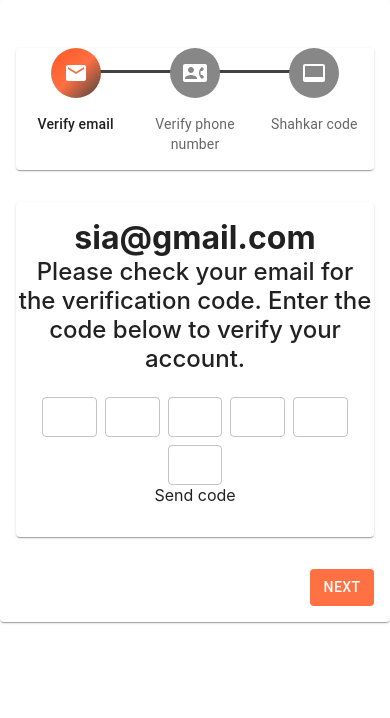
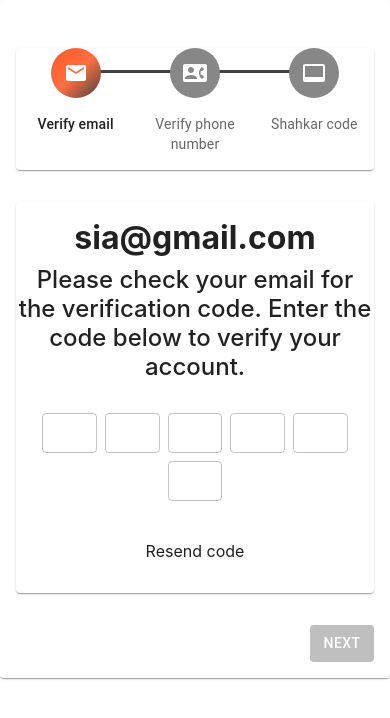
Before and after one commit to siahvosh/Wallet, a React (Create React App) app: page /verifyWizardBase/emailVerify in a window 390 px wide. Shown: the top 718 px of the page. Built offline with nearby package versions, Linux system fonts and the light colour scheme.

Commit message:
update verify page and set verify phone number

```diff
--- a/src/Component/Mui/OTP.js
+++ b/src/Component/Mui/OTP.js
@@ -2,7 +2,7 @@ import {Grid2, TextField} from "@mui/material";
 import {useState} from "react";
 import Stack from "@mui/material/Stack";
 
-export const OTPInput = () => {
+export const OTPInput = (props) => {
     const [otp, setOtp] = useState(["", "", "", "", "", ""]);
 
     const handleChange = (e, index) => {
@@ -13,8 +13,9 @@ export const OTPInput = () => {
         if (e.target.value && index < otp.length - 1) {
             document.getElementById(`otp-${index + 1}`).focus();
         }
+
+        props.otpNumber(newOtp)
     };
-
     const handleKeyDown = (e, index) => {
         if (e.key === "Backspace" && !otp[index] && index > 0) {
             document.getElementById(`otp-${index - 1}`).focus();
@@ -25,7 +26,7 @@ export const OTPInput = () => {
         <Stack style={{paddingTop: '1.5rem'}}>
             <Grid2 container spacing={1} justifyContent="center">
                 {otp.map((value, index) => (
-                    <Grid2 item key={index}>
+                    <Grid2 key={index}>
                         <TextField
                             id={`otp-${index}`}
                             value={value}
--- a/src/Component/Wizard/Verify/EmailVerify.js
+++ b/src/Component/Wizard/Verify/EmailVerify.js
@@ -1,21 +1,29 @@
 import React from 'react'
 import {Card, Grid2} from "@mui/material";
 import {OTPInput} from "../../Mui/OTP";
+import {useState} from "react";
 
-export const EmailVerify = () => {
+
+export const EmailVerify = (props) => {
+
+    const handelOtpNumber = (value) => {
+        const isArrayComplete = value.every(element => element !== "");
+        props.disableStep1(isArrayComplete)
+        console.log(isArrayComplete)
+    }
+
     return (
         <React.Fragment>
             <Card style={{width: 'calc(100%)', padding: '1rem 0 2rem 0'}}>
-                <Grid2 spacing={6}>
+                <Grid2 container spacing={1} style={{justifyContent: 'center'}}>
                     <Grid2 size={12}>
                         <span style={{fontSize: '2rem', fontWeight: '700'}}>sia@gmail.com</span>
                     </Grid2>
                     <Grid2 size={12}>
                         <span style={{fontSize: '1.5rem', fontWeight: '500'}}>Please check your email for the verification code. Enter the code below to verify your account.</span>
                     </Grid2>
-                    <OTPInput/>
-                    <span style={{paddingTop: '2rem'}}>Send code</span>
-
+                    <OTPInput otpNumber={handelOtpNumber}/>
+                    <span style={{paddingTop: '2rem'}}>Resend code</span>
                 </Grid2>
             </Card>
         </React.Fragment>
--- a/src/Component/Wizard/Verify/PhoneNumberVerify.js
+++ b/src/Component/Wizard/Verify/PhoneNumberVerify.js
@@ -1,13 +1,53 @@
-import React from 'react'
+import React, {useState} from 'react'
+import {Button, Card, Grid2, IconButton, TextField} from "@mui/material";
+import {OTPInput} from "../../Mui/OTP";
+import EditIcon from '@mui/icons-material/Edit';
+import GoogleIcon from "@mui/icons-material/Google";
 
-export const PhoneNumberVerify = () => {
+export const PhoneNumberVerify = (props) => {
+    const [sendEmail, setSendEmail] = useState(false)
+    const handelOtpNumber = (value) => {
+        const isArrayComplete = value.every(element => element !== "");
+        props.disableStep2(isArrayComplete)
+        console.log(isArrayComplete)
+    }
     return (
         <React.Fragment>
-            <div style={{width: '99%',  border: '2px solid red'}}>
-                <h1>PhoneNumberVerify</h1>
-                <h1>PhoneNumberVerify</h1>
-                <h1>PhoneNumberVerify</h1>
-            </div>
+            <React.Fragment>
+                <Card style={{width: 'calc(100%)', padding: '1rem 0 2rem 0'}}>
+                    <Grid2>
+                        <Grid2 size={12}>
+                            <span style={{fontSize: '1.5rem', fontWeight: '500'}}>Please enter you phone number and  check your inbox for the verification code. Enter the code below to verify your account.</span>
+                        </Grid2>
+                        <Grid2 size={12} container spacing={1} style={{justifyContent: 'center', marginTop: '1rem'}}>
+                            <Grid2>
+                               <IconButton onClick={() => setSendEmail(false)} className='hover-icon ' aria-label="google" style={{color: '#1E201E', background: 'white !important'}} >
+                              <EditIcon fontSize='small'/>
+                            </IconButton>
+                            </Grid2>
+                            <Grid2>
+                                <TextField disabled={sendEmail} label='phone number' size="small" style={{}}/>
+                            </Grid2>
+                            <Grid2>
+                                <Button disabled={sendEmail} onClick={() => setSendEmail(true)} >Send sms</Button>
+                            </Grid2>
+                        </Grid2>
+
+                        {
+                            sendEmail &&
+                            <Grid2 size={12} container spacing={1} style={{justifyContent: 'center'}}>
+                              <Grid2 size={12}>
+                                <OTPInput otpNumber={handelOtpNumber}/>
+                              </Grid2>
+                              <Grid2>
+                                <span style={{paddingTop: '5rem'}}>Resend code</span>
+                              </Grid2>
+                            </Grid2>
+                        }
+
+                    </Grid2>
+                </Card>
+            </React.Fragment>
         </React.Fragment>
     )
 }
--- a/src/Component/Wizard/Verify/WizardBase.js
+++ b/src/Component/Wizard/Verify/WizardBase.js
@@ -1,4 +1,4 @@
-import React, {useState} from 'react'
+import React, {useEffect, useState} from 'react'
 import {VerifyStepper} from './VerifyStepper'
 import {EmailVerify} from './EmailVerify'
 import {PhoneNumberVerify} from './PhoneNumberVerify'
@@ -11,12 +11,19 @@ export const WizardBase = () => {
     let navigate = useNavigate()
 
     const [stepCount, setStepCount] = useState(0)
+    const [disable, setDisable] = useState(true)
     const stepsLabel = ['Verify email', 'Verify phone number', 'Shahkar code'];
 
+
     const handelStepper = () => {
+        setDisable(true)
+
         setStepCount(stepCount + 1)
         if(stepCount >= 2)
             navigate('/home')
+    }
+    const handelDisableBtn = (value) => {
+        setDisable(!value)
     }
 
     return (
@@ -27,9 +34,9 @@ export const WizardBase = () => {
                 </CardContent>
 
 
-                <CardContent style={{}}>
-                    {stepCount === 0 && <EmailVerify/>}
-                    {stepCount === 1 && <PhoneNumberVerify/>}
+                <CardContent>
+                    {stepCount === 0 && <EmailVerify disableStep1={handelDisableBtn}/>}
+                    {stepCount === 1 && <PhoneNumberVerify disableStep2={handelDisableBtn}/>}
                     {stepCount === 2 && <ShahkarCode/>}
                 </CardContent>
 
@@ -37,7 +44,8 @@ export const WizardBase = () => {
 
                     {stepCount !== 0 && <Button onClick={() => setStepCount(stepCount - 1)} >Back </Button> }
 
-                    <Button style={{ marginLeft: "auto" }} onClick={handelStepper}>Next</Button>
+                    <Button disabled={disable} style={{ marginLeft: "auto" }} onClick={handelStepper}> {stepCount > 1 ? 'Finish' : 'next'}</Button>
+
                 </CardActions>
 
             </Card>
```
